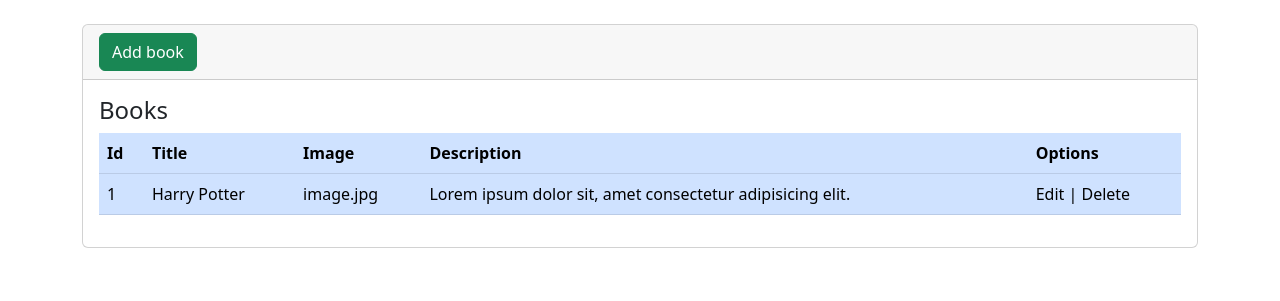
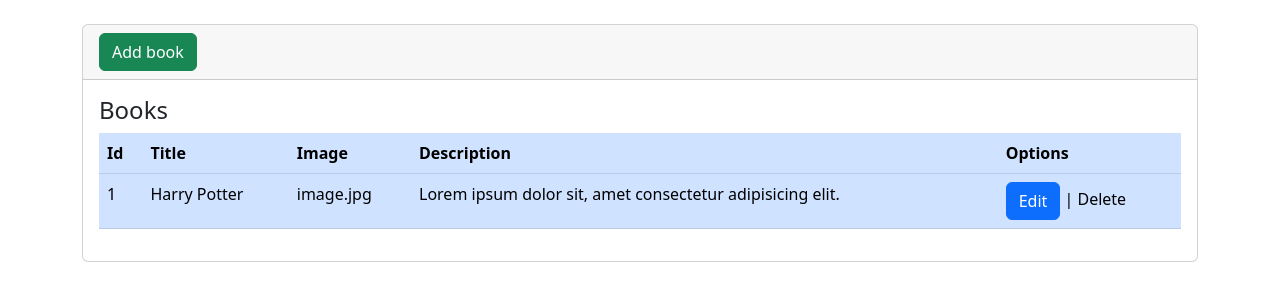
Before and after one commit to jpromanonet/djangoCrud, a Django app: page /books in a window 1280 px wide. Shown: the part 56-357 px from the top of the page. Run offline with Django 4.2, Linux system fonts and the light colour scheme.

Commit message:
Editing books

```diff
--- a/sistema/libreria/templates/books/index.html
+++ b/sistema/libreria/templates/books/index.html
@@ -27,7 +27,7 @@
                         <td>Harry Potter</td>
                         <td>image.jpg</td>
                         <td>Lorem ipsum dolor sit, amet consectetur adipisicing elit.</td>
-                        <td>Edit | Delete</td>
+                        <td> <a name="" id="" class="btn btn-primary" href="#" role="button">Edit</a> | Delete</td>
                     </tr>
                 </tbody>
             </table>
```
